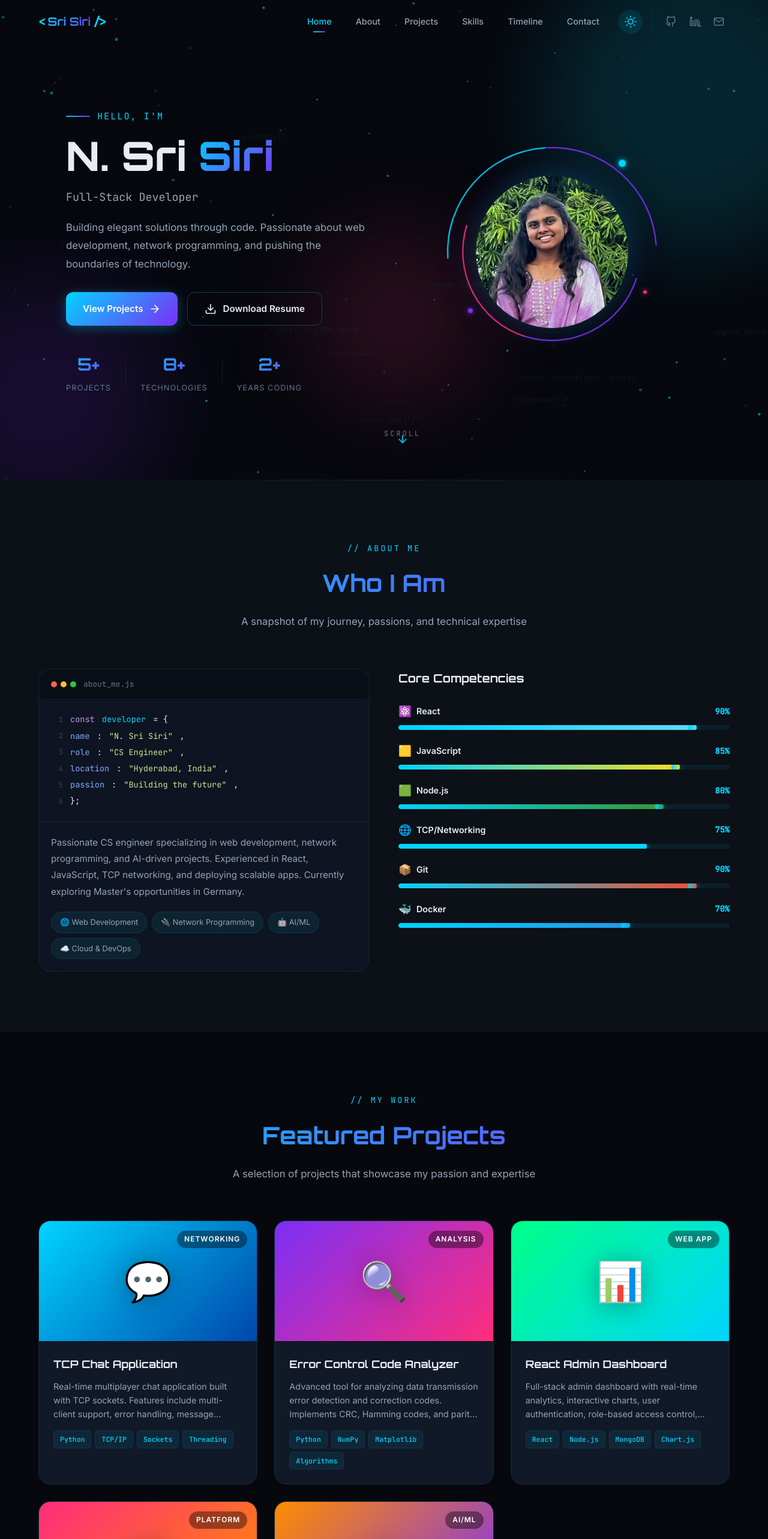
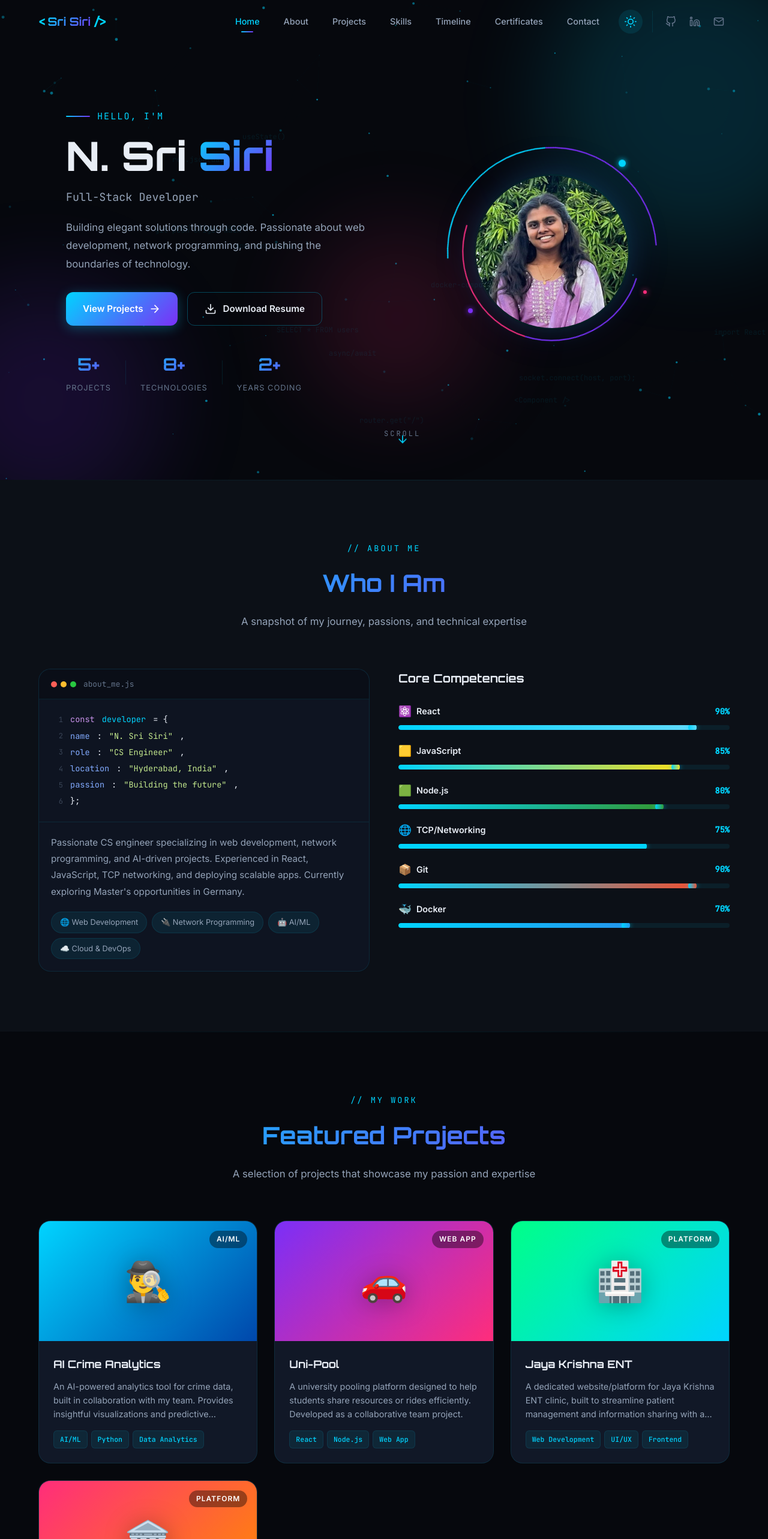
Before and after one commit to srisiri2005/siri-portfolio, a React (Vite) app: page / in a window 1280 px wide. Shown: the top 2566 px of the page at 60% size. Built offline with nearby package versions, Linux system fonts and the light colour scheme.

Commit message:
Add certificates and Google site verification file

```diff
--- /dev/null
+++ b/public/google980917150a764adc.html
@@ -0,0 +1 @@
+google-site-verification: google980917150a764adc.html
--- a/src/App.jsx
+++ b/src/App.jsx
@@ -5,6 +5,7 @@ import About from './components/About';
 import Projects from './components/Projects';
 import Skills from './components/Skills';
 import Timeline from './components/Timeline';
+import Certificates from './components/Certificates';
 import Contact from './components/Contact';
 import Footer from './components/Footer';
 import './App.css';
@@ -32,6 +33,7 @@ function App() {
         <Projects />
         <Skills />
         <Timeline />
+        <Certificates />
         <Contact />
       </main>
       <Footer />
--- /dev/null
+++ b/src/components/Certificates.css
@@ -0,0 +1,72 @@
+.certificates__grid {
+    display: grid;
+    grid-template-columns: repeat(auto-fill, minmax(300px, 1fr));
+    gap: 2rem;
+    opacity: 0;
+    transform: translateY(20px);
+    transition: opacity 0.6s ease, transform 0.6s ease;
+}
+
+.certificates__grid--visible {
+    opacity: 1;
+    transform: translateY(0);
+}
+
+.certificates__card {
+    background: var(--bg-card);
+    border-radius: 12px;
+    overflow: hidden;
+    transition: transform 0.3s ease, box-shadow 0.3s ease;
+    position: relative;
+    display: flex;
+    flex-direction: column;
+}
+
+.certificates__card--hovered {
+    transform: translateY(-5px);
+}
+
+.certificates__card-image {
+    height: 120px;
+    background: linear-gradient(135deg, #4285F4 0%, #34A853 100%);
+    display: flex;
+    align-items: center;
+    justify-content: center;
+    position: relative;
+}
+
+.certificates__card-icon {
+    font-size: 3rem;
+}
+
+.certificates__card-body {
+    padding: 1.5rem;
+    flex: 1;
+    display: flex;
+    flex-direction: column;
+}
+
+.certificates__card-title {
+    font-size: 1.25rem;
+    margin-bottom: 0.5rem;
+    color: var(--text-primary);
+}
+
+.certificates__card-issuer {
+    font-size: 0.9rem;
+    color: var(--accent);
+    margin-bottom: 0.25rem;
+    font-weight: 600;
+}
+
+.certificates__card-date {
+    font-size: 0.85rem;
+    color: var(--text-muted);
+    margin-bottom: 1rem;
+}
+
+.certificates__card-desc {
+    font-size: 0.9rem;
+    color: var(--text-secondary);
+    line-height: 1.5;
+}
--- /dev/null
+++ b/src/components/Certificates.jsx
@@ -0,0 +1,46 @@
+import { useState } from 'react';
+import { useIntersectionObserver } from '../hooks/useIntersectionObserver';
+import { certificates } from '../data/portfolioData';
+import './Certificates.css';
+
+export default function Certificates() {
+    const [ref, isVisible] = useIntersectionObserver();
+    const [hoveredId, setHoveredId] = useState(null);
+
+    return (
+        <section className="certificates section" id="certificates" ref={ref}>
+            <div className="container">
+                <div className="section-header">
+                    <span className="section-label">// Achievements</span>
+                    <h2 className="section-title">Certifications</h2>
+                    <p className="section-subtitle">
+                        Professional courses and certifications I've completed
+                    </p>
+                </div>
+
+                <div className={`certificates__grid ${isVisible ? 'certificates__grid--visible' : ''}`}>
+                    {certificates.map((cert, i) => (
+                        <div
+                            key={cert.id}
+                            className={`certificates__card neon-border ${hoveredId === cert.id ? 'certificates__card--hovered' : ''}`}
+                            style={{ animationDelay: `${i * 0.15}s` }}
+                            onMouseEnter={() => setHoveredId(cert.id)}
+                            onMouseLeave={() => setHoveredId(null)}
+                        >
+                            <div className="certificates__card-image">
+                                <div className="certificates__card-icon">{cert.icon}</div>
+                            </div>
+
+                            <div className="certificates__card-body">
+                                <h3 className="certificates__card-title">{cert.title}</h3>
+                                <p className="certificates__card-issuer">{cert.issuer}</p>
+                                <p className="certificates__card-date">{cert.date}</p>
+                                <p className="certificates__card-desc">{cert.description}</p>
+                            </div>
+                        </div>
+                    ))}
+                </div>
+            </div>
+        </section>
+    );
+}
--- a/src/components/Navbar.jsx
+++ b/src/components/Navbar.jsx
@@ -7,6 +7,7 @@ const navLinks = [
     { label: 'Projects', href: '#projects' },
     { label: 'Skills', href: '#skills' },
     { label: 'Timeline', href: '#timeline' },
+    { label: 'Certificates', href: '#certificates' },
     { label: 'Contact', href: '#contact' },
 ];
 
--- a/src/data/portfolioData.js
+++ b/src/data/portfolioData.js
@@ -1,58 +1,47 @@
 export const projects = [
     {
         id: 1,
-        title: "TCP Chat Application",
-        description: "Real-time multiplayer chat application built with TCP sockets. Features include multi-client support, error handling, message broadcasting, and graceful connection management.",
-        techStack: ["Python", "TCP/IP", "Sockets", "Threading"],
+        title: "AI Crime Analytics",
+        description: "An AI-powered analytics tool for crime data, built in collaboration with my team. Provides insightful visualizations and predictive analysis.",
+        techStack: ["AI/ML", "Python", "Data Analytics"],
         gradient: "linear-gradient(135deg, #00d4ff 0%, #0047ab 100%)",
-        icon: "💬",
-        github: "https://github.com/srisiri2005",
+        icon: "🕵️‍♂️",
+        github: "https://github.com/ndlokesh/ai-crime-analytics",
         demo: "#",
-        category: "Networking"
+        category: "AI/ML"
     },
     {
         id: 2,
-        title: "Error Control Code Analyzer",
-        description: "Advanced tool for analyzing data transmission error detection and correction codes. Implements CRC, Hamming codes, and parity checks with visual representations.",
-        techStack: ["Python", "NumPy", "Matplotlib", "Algorithms"],
+        title: "Uni-Pool",
+        description: "A university pooling platform designed to help students share resources or rides efficiently. Developed as a collaborative team project.",
+        techStack: ["React", "Node.js", "Web App"],
         gradient: "linear-gradient(135deg, #7b2ff7 0%, #ff2d7b 100%)",
-        icon: "🔍",
-        github: "https://github.com/srisiri2005",
-        demo: "#",
-        category: "Analysis"
-    },
-    {
-        id: 3,
-        title: "React Admin Dashboard",
-        description: "Full-stack admin dashboard with real-time analytics, interactive charts, user authentication, role-based access control, and responsive data tables.",
-        techStack: ["React", "Node.js", "MongoDB", "Chart.js"],
-        gradient: "linear-gradient(135deg, #00ff88 0%, #00d4ff 100%)",
-        icon: "📊",
-        github: "https://github.com/srisiri2005",
+        icon: "🚗",
+        github: "https://github.com/ndlokesh/uni-pool",
         demo: "#",
         category: "Web App"
     },
     {
-        id: 4,
-        title: "Web-Based Code Repository",
-        description: "Mini GitHub clone with repository management, file browsing, version tracking, markdown rendering, and collaborative features for code sharing.",
-        techStack: ["React", "Express", "Git API", "PostgreSQL"],
-        gradient: "linear-gradient(135deg, #ff2d7b 0%, #ff8c00 100%)",
-        icon: "🗂️",
-        github: "https://github.com/srisiri2005",
+        id: 3,
+        title: "Jaya Krishna ENT",
+        description: "A dedicated website/platform for Jaya Krishna ENT clinic, built to streamline patient management and information sharing with a teammate.",
+        techStack: ["Web Development", "UI/UX", "Frontend"],
+        gradient: "linear-gradient(135deg, #00ff88 0%, #00d4ff 100%)",
+        icon: "🏥",
+        github: "https://github.com/ndlokesh/Jaya-Krishna-ENT",
         demo: "#",
         category: "Platform"
     },
     {
-        id: 5,
-        title: "AI-Powered Study Assistant",
-        description: "Intelligent study companion leveraging NLP for summarization, flashcard generation, and adaptive quiz creation from uploaded documents.",
-        techStack: ["Python", "OpenAI", "Flask", "React"],
-        gradient: "linear-gradient(135deg, #ff8c00 0%, #7b2ff7 100%)",
-        icon: "🤖",
-        github: "https://github.com/srisiri2005",
+        id: 4,
+        title: "GovConnect-A",
+        description: "A comprehensive solution bridging the gap between citizens and government services, created in collaboration with a teammate.",
+        techStack: ["Platform", "Full Stack"],
+        gradient: "linear-gradient(135deg, #ff2d7b 0%, #ff8c00 100%)",
+        icon: "🏛️",
+        github: "https://github.com/ndlokesh/govconnect-a",
         demo: "#",
-        category: "AI/ML"
+        category: "Platform"
     }
 ];
 
@@ -113,3 +102,142 @@ export const socialLinks = [
     { name: "Instagram", url: "https://instagram.com/srisiri", icon: "instagram" },
     { name: "Email", url: "mailto:srisirinaragoni@gmail.com", icon: "email" },
 ];
+
+export const certificates = [
+    {
+        id: 1,
+        title: "Google AI Essentials",
+        issuer: "Google via Coursera",
+        date: "May 13, 2026",
+        description: "Specialization certificate for completing five AI courses.",
+        icon: "🏆"
+    },
+    {
+        id: 2,
+        title: "Discover the Art of Prompting",
+        issuer: "Google via Coursera",
+        date: "May 12, 2026",
+        description: "Course authorized by Google.",
+        icon: "📜"
+    },
+    {
+        id: 3,
+        title: "Use AI Responsibly",
+        issuer: "Google via Coursera",
+        date: "May 12, 2026",
+        description: "Course authorized by Google.",
+        icon: "📜"
+    },
+    {
+        id: 4,
+        title: "Introduction to AI",
+        issuer: "Google via Coursera",
+        date: "May 10, 2026",
+        description: "Course authorized by Google.",
+        icon: "📜"
+    },
+    {
+        id: 5,
+        title: "Maximize Productivity With AI Tools",
+        issuer: "Google via Coursera",
+        date: "May 10, 2026",
+        description: "Course authorized by Google.",
+        icon: "📜"
+    },
+    {
+        id: 6,
+        title: "Developing Generative AI Solutions",
+        issuer: "AWS Training & Certification",
+        date: "July 10, 2026",
+        description: "Completion certificate for generative artificial intelligence solutions.",
+        icon: "☁️"
+    },
+    {
+        id: 7,
+        title: "Fundamentals of ML and AI",
+        issuer: "AWS Training & Certification",
+        date: "July 10, 2026",
+        description: "Completion certificate for machine learning and artificial intelligence fundamentals.",
+        icon: "🧠"
+    },
+    {
+        id: 8,
+        title: "OS - Bug Bounty Challenge",
+        issuer: "CDAC",
+        date: "July 8, 2026",
+        description: "Certificate of participation in a national-level competition.",
+        icon: "🛡️"
+    },
+    {
+        id: 9,
+        title: "Web Development Internship",
+        issuer: "Prodigy InfoTech",
+        date: "July 12, 2026",
+        description: "Certificate of completion for a 1-month internship in Web Development.",
+        icon: "💻"
+    },
+    {
+        id: 10,
+        title: "MongoDB Basics for Students",
+        issuer: "MongoDB",
+        date: "Aug 14, 2026",
+        description: "Proof of Completion for MongoDB Basics.",
+        icon: "🍃"
+    },
+    {
+        id: 11,
+        title: "Domain 4 Review: AWS Certified Generative AI Developer",
+        issuer: "AWS Training & Certification",
+        date: "July 14, 2026",
+        description: "Completion Certificate for Domain 4 Review.",
+        icon: "☁️"
+    },
+    {
+        id: 12,
+        title: "QuizOff 2026: India's Biggest AI Quiz",
+        issuer: "CampusCrew & Unstop",
+        date: "July 19, 2026",
+        description: "Certificate of participation for competing in the QuizOff 2026 AI Quiz.",
+        icon: "🎯"
+    },
+    {
+        id: 13,
+        title: "Domain 2 Review: AWS Certified Generative AI Developer",
+        issuer: "AWS Training & Certification",
+        date: "July 23, 2026",
+        description: "Completion Certificate for Domain 2 Review.",
+        icon: "☁️"
+    },
+    {
+        id: 14,
+        title: "Letter of Recommendation (Web Development)",
+        issuer: "Prodigy InfoTech",
+        date: "July 12, 2026",
+        description: "Letter of Recommendation for exceptional performance during the Web Development internship.",
+        icon: "📝"
+    },
+    {
+        id: 15,
+        title: "Building AI-Powered Search with MongoDB Vector Search",
+        issuer: "MongoDB",
+        date: "Aug 14, 2026",
+        description: "Proof of Completion for Vector Search Fundamentals.",
+        icon: "🍃"
+    },
+    {
+        id: 16,
+        title: "Building RAG Apps Using MongoDB",
+        issuer: "MongoDB",
+        date: "Aug 14, 2026",
+        description: "Proof of Completion for RAG with MongoDB.",
+        icon: "🍃"
+    },
+    {
+        id: 17,
+        title: "AI and Innovation: How MongoDB Enables a Resilient AI Strategy",
+        issuer: "MongoDB",
+        date: "Aug 14, 2026",
+        description: "Proof of Completion for AI Data Strategy with MongoDB.",
+        icon: "🍃"
+    }
+];
```
